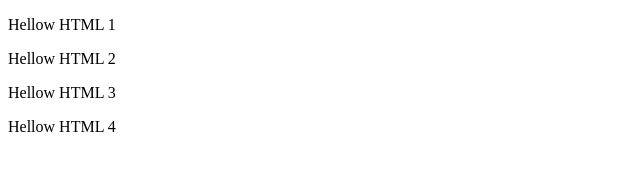
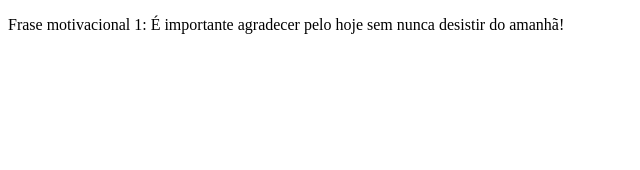
Before and after one commit to KevinSilva02/bootcamp-devjr, a plain HTML site: page index.html in a window 1280 px wide. Shown: the whole page, without its empty margins (0-640 px from the left). Drawn offline with Linux system fonts and the light colour scheme.

Commit message:
frase motivacional 1

```diff
--- a/index.html
+++ b/index.html
@@ -6,9 +6,6 @@
     <title>Hellow HTML</title>
 </head>
 <body>
-    <p> Hellow HTML 1</p>
-    <p> Hellow HTML 2</p>
-    <p> Hellow HTML 3</p>
-    <p> Hellow HTML 4</p>
+    <p> Frase motivacional 1: É importante agradecer pelo hoje sem nunca desistir do amanhã!</p>
 </body>
 </html>
```
